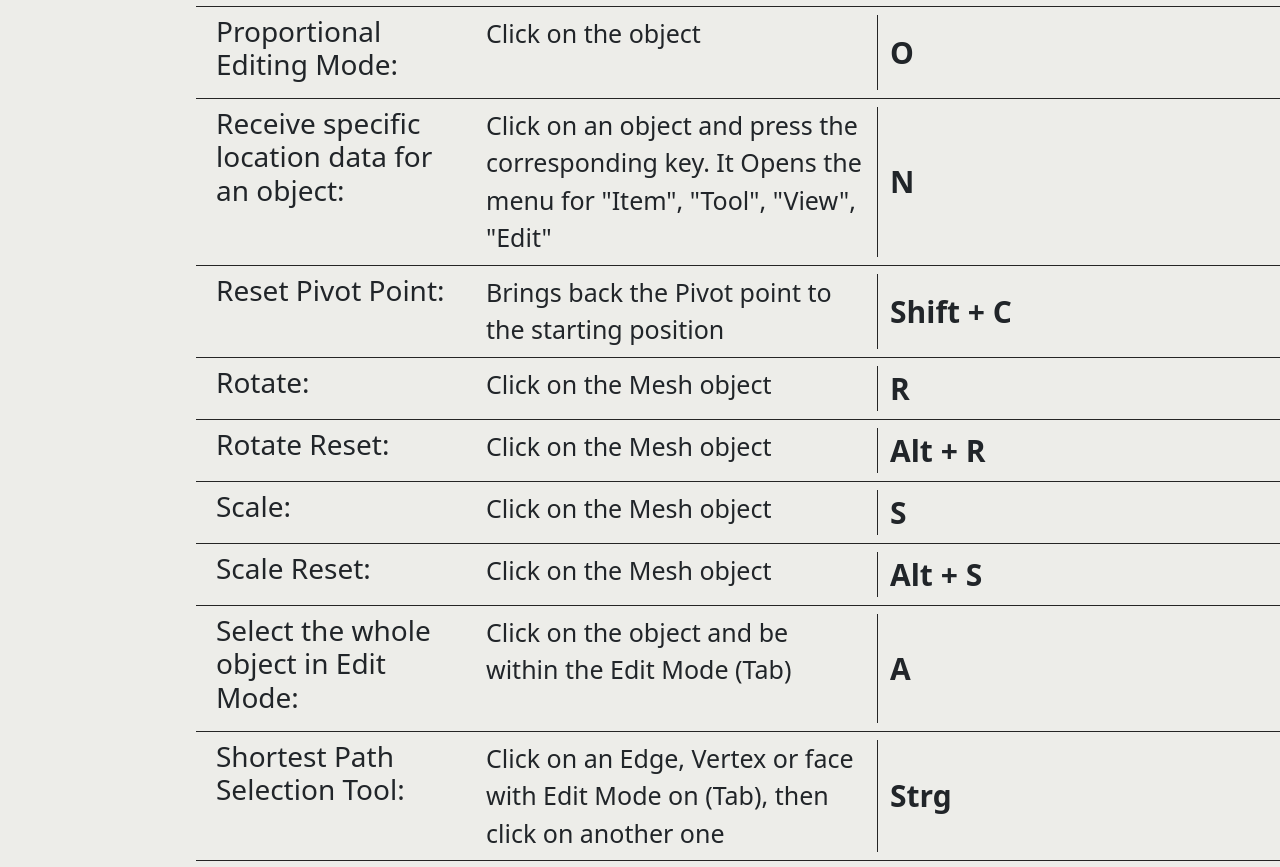
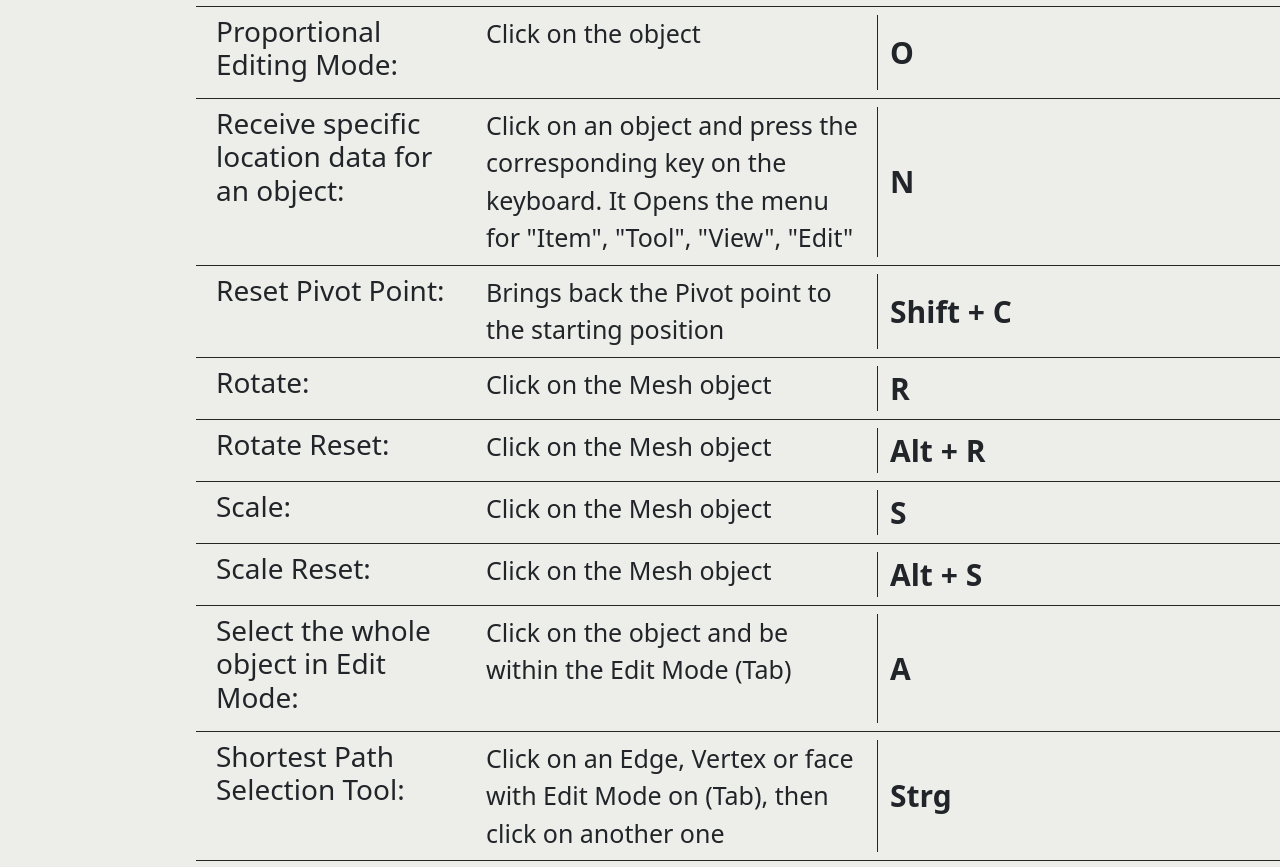
Before and after one commit to Matthes-Baer/Blenumentation, a SvelteKit app: page /blender in a window 1280 px wide. Shown: the part 1467-2334 px from the top of the page. Built offline with nearby package versions, Linux system fonts and the light colour scheme.

Commit message:
feat: some information added

```diff
--- a/src/data/blender/documentationData.ts
+++ b/src/data/blender/documentationData.ts
@@ -40,7 +40,7 @@ const documentationData: documentationDataInterface[] = [
 	{
 		name: 'Receive specific location data for an object',
 		description:
-			'Click on an object and press the corresponding key. It Opens the menu for "Item", "Tool", "View", "Edit"',
+			'Click on an object and press the corresponding key on the keyboard. It Opens the menu for "Item", "Tool", "View", "Edit"',
 		keystroke: 'N'
 	},
 	{
```
